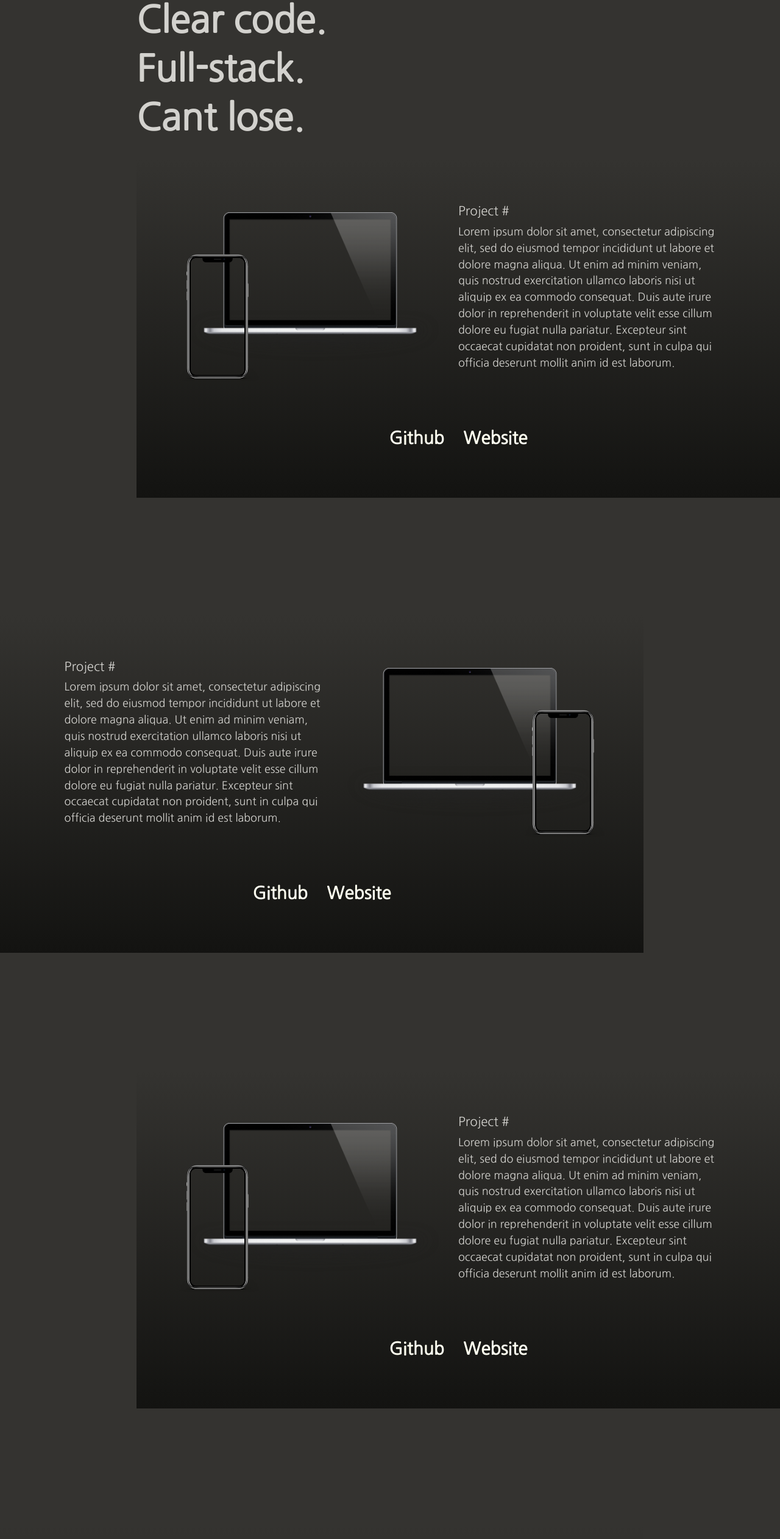
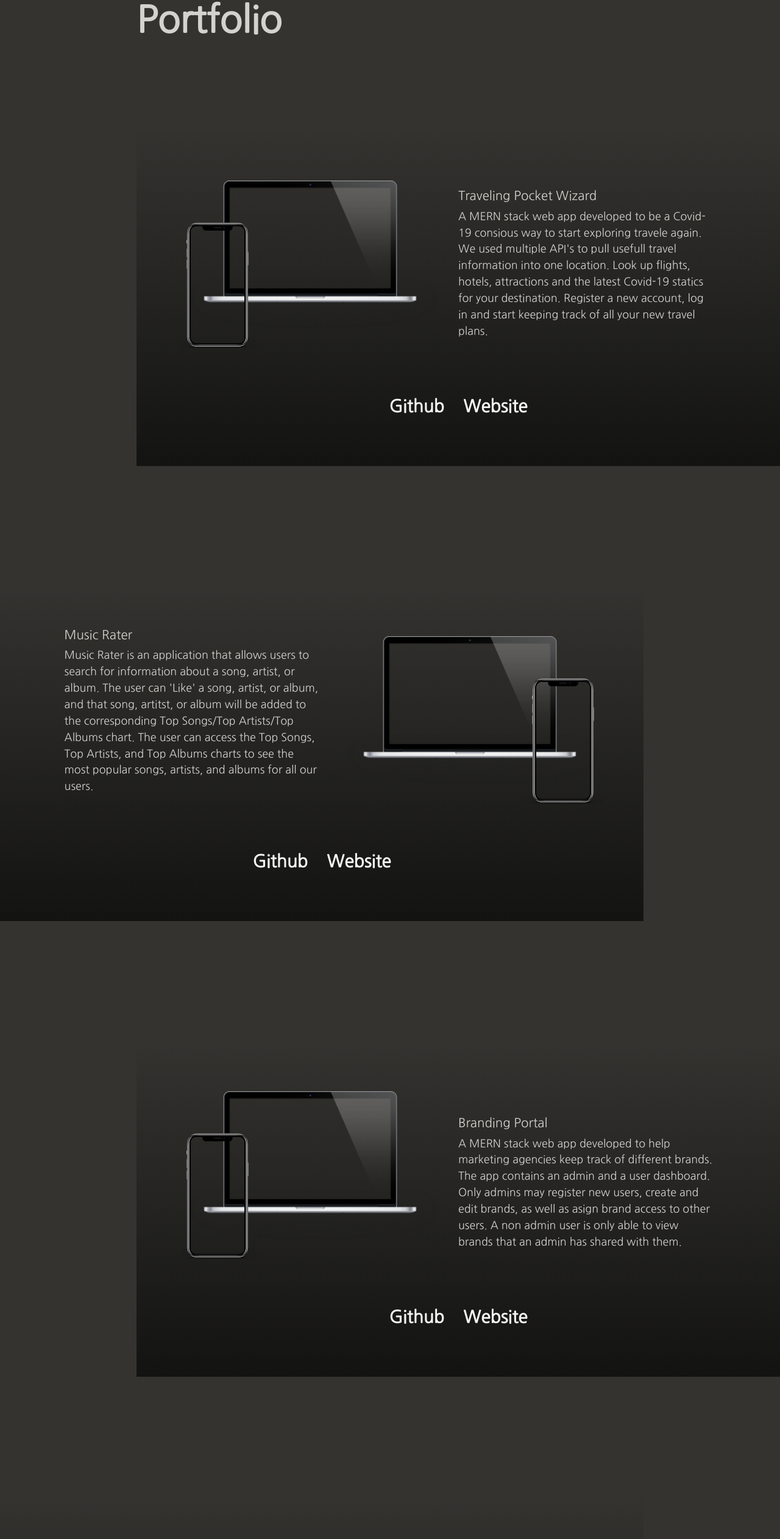
Before and after one commit to aaray12/AMR_Portfolio_21, a React (Create React App) app in the folder client/: page /projects in a window 1280 px wide. Shown: the part 211-2734 px from the top of the page at 61% size. Built offline with nearby package versions, Linux system fonts and the light colour scheme.

Commit message:
text for about and projects

```diff
--- a/client/src/pages/About.js
+++ b/client/src/pages/About.js
@@ -6,7 +6,7 @@ import "./pagesCss/About.css"
 
 function AboutPage() {
     return (
-        <div id="aboutPage">
+        <div id="aboutPages">
             {/* <NavBar /> */}
             <div id="aboutHomeLink" onClick = {()=> window.location.href = "/"}>
                 <h5 id="aboutAR" >AR</h5>
@@ -25,20 +25,15 @@ function AboutPage() {
             <div id="aboutText">
                 <h1 id = "aboutHead">About</h1>
                 <div id ="aboutTextDiv">
-                <h5 id = "aboutTextDivOne">I'm Aaron, a talented problem solver with expereince developing websites with JavaScript, NodeJS, React, Express, Bootstrap and Wordpress.</h5>
+                <h5 id = "aboutTextDivOne">I'm Aaron, a talented problem solver with expereince developing full stack websites with JavaScript, NodeJS, React, Express, Bootstrap and Wordpress.</h5>
                 <p>
-                Solving tough problems and arriving at a successful solution is what drives me. As a full stack developer I’m able to achieve this through my work in JavaScript, NodeJS, React and Bootstrap.
-I consider web development to be a team sport and I actively seek out collaboration and teamwork.
-Ultimately I am seeking a position that allows me to grow as a professional as a front-end web developer and work with others to achieve a common goal.
+                Solving tough problems and arriving at a successful solution is what drives me. I consider web development to be a team sport and I actively seek out collaboration and teamwork. Ultimately I am seeking a position that allows me to grow as a professional as a front-end web developer and work with others to achieve a common goal.
                 </p>
-                <p>Lorem ipsum dolor sit amet, consectetur adipiscing elit, sed do eiusmod tempor incididunt ut labore et dolore magna aliqua. Ut enim ad minim veniam, quis nostrud exercitation ullamco laboris
-                nisi ut aliquip ex ea commodo consequat. Duis aute irure dolor in reprehenderit in voluptate velit esse cillum dolore eu fugiat nulla pariatur. Excepteur sint occaecat cupidatat non proident,
-                sunt in culpa qui officia deserunt mollit anim id est laborum.</p>
-                <p>Lorem ipsum dolor sit amet, consectetur adipiscing elit, sed do eiusmod tempor incididunt ut labore et dolore magna aliqua. Ut enim ad minim veniam, quis nostrud exercitation ullamco laboris
-                nisi ut aliquip ex ea commodo consequat. Duis aute irure dolor in reprehenderit in voluptate velit esse cillum dolore eu fugiat nulla pariatur. Excepteur sint occaecat cupidatat non proident,
-                sunt in culpa qui officia deserunt mollit anim id est laborum.</p>
+                <p>I was born and raised in the north suburbs of Chicago. Graduated from Depaul Univeristy in 2019 with a major in communications concentrating on media production and a minor in film. Though I've stayed close to home in the city I love, I also have a passion for travel and exploring new places. This, in part, is what led me to study abroad at Monash University in Melbourne, Australia.</p>
+                <p>After I graduated I worked as a content producer and then as an operations accosiate for a local logistics company called Schlep in Chicago. Feeling creativley unfulfilled, I decided to make a career change into web development. I completed Northwestern University's full stack web development program and have been working as free lance web developer since the beginign of the year. Check out the portfolio page to view some of my projects! </p>
                 </div>
             </div>
+            <div style ={{height: "33vh", }}></div>
         </div>
     );
 }
--- a/client/src/pages/Projects.js
+++ b/client/src/pages/Projects.js
@@ -12,9 +12,9 @@ function ProjectsPage() {
                 <h5 id="aboutAR" >AR</h5>
             </div>
             <div id="aboutHeadings">
-                <h1 className="aboutHeading">Clear code.</h1>
-                <h1 className="aboutHeading">Full-stack.</h1>
-                <h1 className="aboutHeading">Cant lose.</h1>
+                {/* <h1 className="aboutHeading">Clear code.</h1>
+                <h1 className="aboutHeading">Full-stack.</h1> */}
+                <h1 className="projectsHeading">Portfolio</h1>
             </div>
             <div className="projectRightDiv">
                 <div id="imageDiv">
@@ -23,10 +23,8 @@ function ProjectsPage() {
                     <img src="./images/iphone.png" id="iphoneImage"></img>
                 </div>
                 <div className="projectInfo">
-                    <h5 className="projTextHead">Project #</h5>
-                    <p className="projText">Lorem ipsum dolor sit amet, consectetur adipiscing elit, sed do eiusmod tempor incididunt ut labore et dolore magna aliqua. Ut enim ad minim veniam, quis nostrud exercitation ullamco laboris
-                    nisi ut aliquip ex ea commodo consequat. Duis aute irure dolor in reprehenderit in voluptate velit esse cillum dolore eu fugiat nulla pariatur. Excepteur sint occaecat cupidatat non proident,
-                sunt in culpa qui officia deserunt mollit anim id est laborum.</p>
+                    <h5 className="projTextHead">Traveling Pocket Wizard </h5>
+                    <p className="projText">A MERN stack web app developed to be a Covid-19 consious way to start exploring travele again. We used multiple API's to pull usefull travel information into one location. Look up flights, hotels, attractions and the latest Covid-19 statics for your destination. Register a new account, log in and start keeping track of all your new travel plans.</p>
                 </div>
                 <div className="projectLinks">
                     <h3 className="ghLink">Github</h3>
@@ -35,10 +33,8 @@ function ProjectsPage() {
             </div>
             <div className="projectLeftDiv">
                 <div className="projectInfo">
-                    <h5 className="projTextHead">Project #</h5>
-                    <p className="projText">Lorem ipsum dolor sit amet, consectetur adipiscing elit, sed do eiusmod tempor incididunt ut labore et dolore magna aliqua. Ut enim ad minim veniam, quis nostrud exercitation ullamco laboris
-                    nisi ut aliquip ex ea commodo consequat. Duis aute irure dolor in reprehenderit in voluptate velit esse cillum dolore eu fugiat nulla pariatur. Excepteur sint occaecat cupidatat non proident,
-                sunt in culpa qui officia deserunt mollit anim id est laborum.</p>
+                    <h5 className="projTextHead">Music Rater</h5>
+                    <p className="projText">Music Rater is an application that allows users to search for information about a song, artist, or album. The user can 'Like' a song, artist, or album, and that song, artitst, or album will be added to the corresponding Top Songs/Top Artists/Top Albums chart. The user can access the Top Songs, Top Artists, and Top Albums charts to see the most popular songs, artists, and albums for all our users.</p>
                 </div>
                 <div className="imageDivLeft">
                     <img src="./images/mac.png" className="macImageLeft"></img>
@@ -57,10 +53,8 @@ function ProjectsPage() {
                     <img src="./images/iphone.png" id="iphoneImage"></img>
                 </div>
                 <div className="projectInfo">
-                    <h5 className="projTextHead">Project #</h5>
-                    <p className="projText">Lorem ipsum dolor sit amet, consectetur adipiscing elit, sed do eiusmod tempor incididunt ut labore et dolore magna aliqua. Ut enim ad minim veniam, quis nostrud exercitation ullamco laboris
-                    nisi ut aliquip ex ea commodo consequat. Duis aute irure dolor in reprehenderit in voluptate velit esse cillum dolore eu fugiat nulla pariatur. Excepteur sint occaecat cupidatat non proident,
-                sunt in culpa qui officia deserunt mollit anim id est laborum.</p>
+                    <h5 className="projTextHead">Branding Portal</h5>
+                    <p className="projText">A MERN stack web app developed to help marketing agencies keep track of different brands. The app contains an admin and a user dashboard. Only admins may register new users, create and edit brands, as well as asign brand access to other users. A non admin user is only able to view brands that an admin has shared with them.</p>
                 </div>
                 <div className="projectLinks">
                     <h3 className="ghLink">Github</h3>
@@ -69,7 +63,7 @@ function ProjectsPage() {
             </div>
             <div className="projectLeftDiv">
                 <div className="projectInfo">
-                    <h5 className="projTextHead">Project #</h5>
+                    <h5 className="projTextHead">BioVie</h5>
                     <p className="projText">Lorem ipsum dolor sit amet, consectetur adipiscing elit, sed do eiusmod tempor incididunt ut labore et dolore magna aliqua. Ut enim ad minim veniam, quis nostrud exercitation ullamco laboris
                     nisi ut aliquip ex ea commodo consequat. Duis aute irure dolor in reprehenderit in voluptate velit esse cillum dolore eu fugiat nulla pariatur. Excepteur sint occaecat cupidatat non proident,
                 sunt in culpa qui officia deserunt mollit anim id est laborum.</p>
--- a/client/src/pages/pagesCss/About.css
+++ b/client/src/pages/pagesCss/About.css
@@ -1,7 +1,7 @@
-#aboutPage{
+#aboutPages{
 background-color: #343330;
 width: 100%;
-height: 235vh;
+/* height: 250vh; */
 }
 .aboutHeading{
     color: #D3D2CE;
@@ -77,6 +77,8 @@ bottom: -6.9em;
   #aboutTextDiv{
  width: 70%;
  line-height: 1.75em;
+
+
   }
   #aboutTextDivOne{
     line-height: 1.5em;
--- a/client/src/pages/pagesCss/Projects.css
+++ b/client/src/pages/pagesCss/Projects.css
@@ -1,13 +1,14 @@
 #aboutPage{
     background-color: #343330;
     width: 100%;
-    height: 500vh;
+    height: 475vh;
     }
-    .aboutHeading{
+    .projectsHeading{
         color: #D3D2CE;
         font-family: 'Nanum Gothic', sans-serif;
         font-weight: bolder;
         font-size: 7.5vh;
+        margin-bottom: 5em;
     }
     #aboutHeadings{
         position: relative;
@@ -135,7 +136,7 @@
           width: 100%;
           position: relative;
           bottom: 10vh;
-          color: ivory;
+          color: whitesmoke;
           /* font-size: 50%; */
           font-family: 'Nanum Gothic', sans-serif;
       }
```
